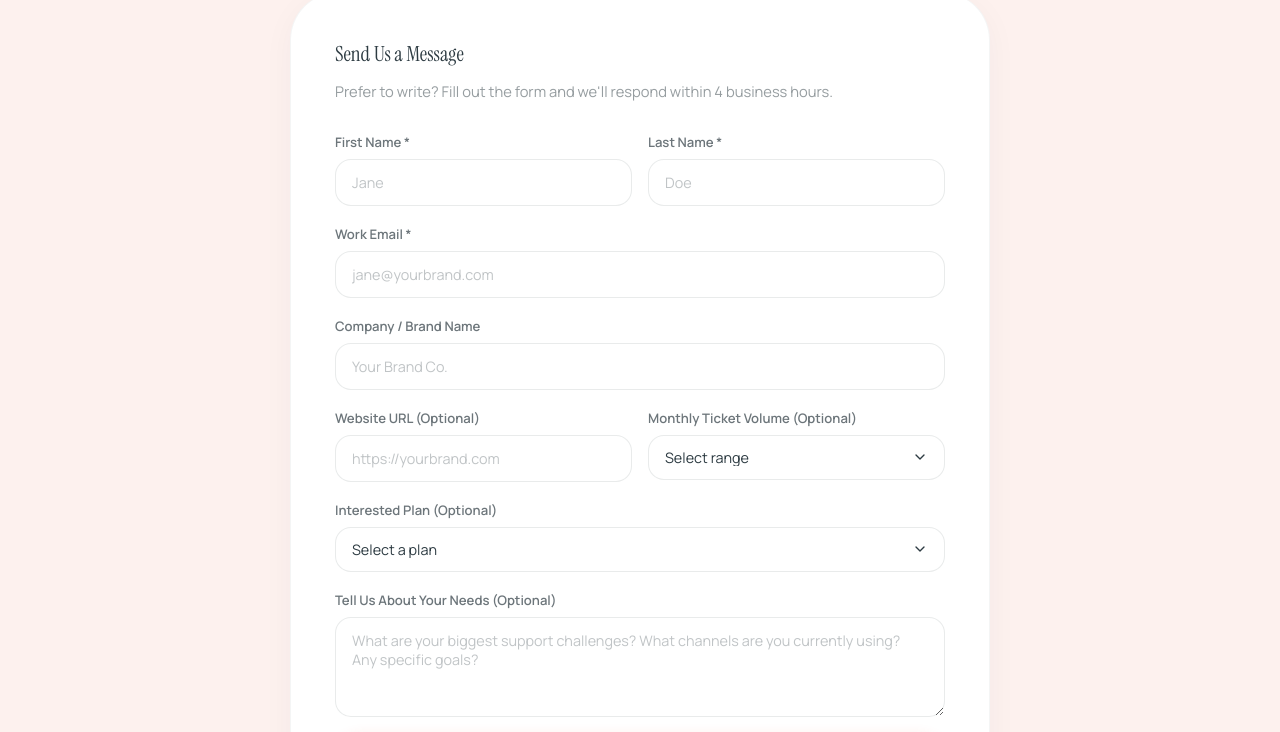
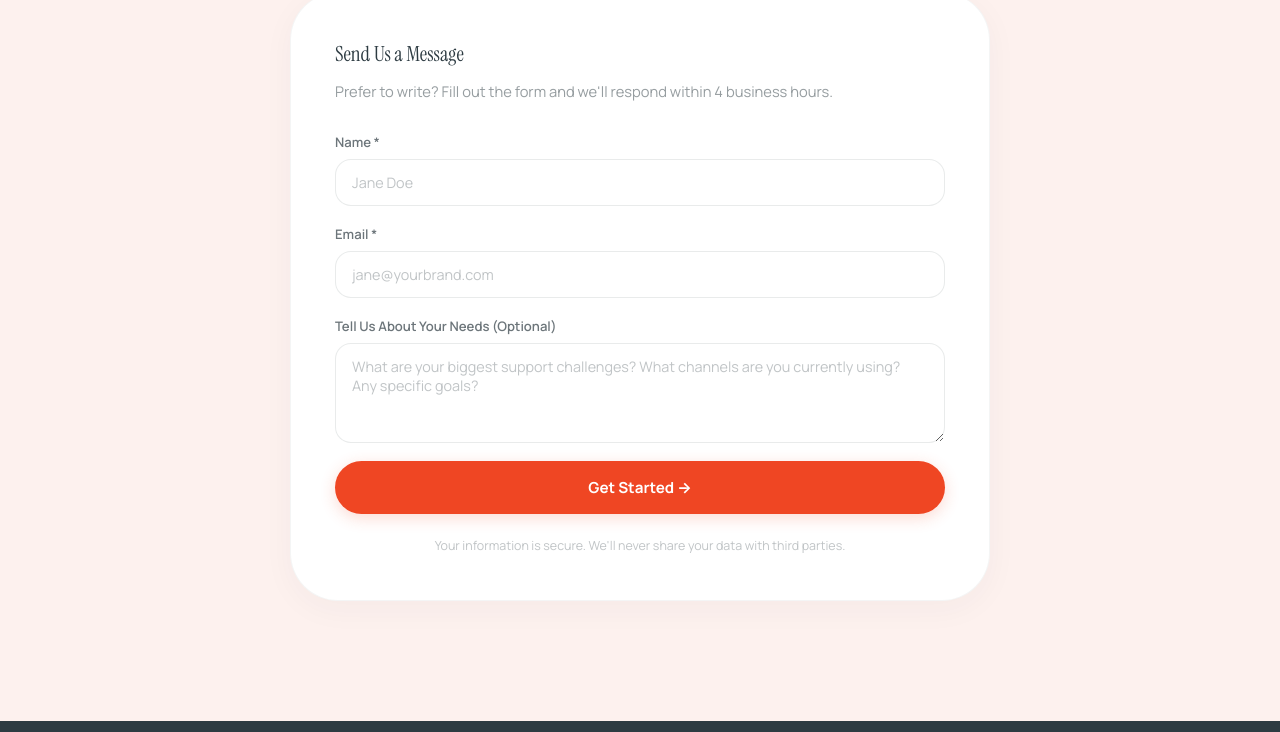
Before and after one commit to hamzakarim2018-XDDD/Website, a plain HTML site: page index.html in a window 1280 px wide. Shown: the part 6200-6932 px from the top of the page. Drawn offline with Linux system fonts and the light colour scheme; a script that the page names is missing; files whose address does not match are found by name.

Commit message:
Update index.html

```diff
--- a/index.html
+++ b/index.html
@@ -766,56 +766,14 @@
             <!-- Formspree config -->
             <input type="text" name="_gotcha" style="display:none" />
 
-            <div class="form-row">
-              <div class="form-group">
-                <label for="firstName">First Name *</label>
-                <input type="text" id="firstName" name="first_name" placeholder="Jane" required />
-              </div>
-              <div class="form-group">
-                <label for="lastName">Last Name *</label>
-                <input type="text" id="lastName" name="last_name" placeholder="Doe" required />
-              </div>
+            <div class="form-group">
+              <label for="name">Name *</label>
+              <input type="text" id="name" name="name" placeholder="Jane Doe" required />
             </div>
 
             <div class="form-group">
-              <label for="email">Work Email *</label>
+              <label for="email">Email *</label>
               <input type="email" id="email" name="email" placeholder="jane@yourbrand.com" required />
-            </div>
-
-            <div class="form-group">
-              <label for="company">Company / Brand Name</label>
-              <input type="text" id="company" name="company" placeholder="Your Brand Co." />
-            </div>
-
-            <div class="form-row">
-              <div class="form-group">
-                <label for="website">Website URL (Optional)</label>
-                <input type="url" id="website" name="website" placeholder="https://yourbrand.com" />
-              </div>
-              <div class="form-group">
-                <label for="volume">Monthly Ticket Volume (Optional)</label>
-                <select id="volume" name="ticket_volume">
-                  <option value="" disabled selected>Select range</option>
-                  <option value="0-500">0 – 500</option>
-                  <option value="500-1500">500 – 1,500</option>
-                  <option value="1500-4000">1,500 – 4,000</option>
-                  <option value="4000-10000">4,000 – 10,000</option>
-                  <option value="10000+">10,000+</option>
-                </select>
-              </div>
-            </div>
-
-            <div class="form-group">
-              <label for="tier">Interested Plan (Optional)</label>
-              <select id="tier" name="interested_tier">
-                <option value="" disabled selected>Select a plan</option>
-                <option value="Starter - $99/mo (500 tickets)">Starter — $99/mo (500 tickets)</option>
-                <option value="Growth - $249/mo (1500 tickets)">Growth — $249/mo (1,500 tickets)</option>
-                <option value="Scale - $599/mo (4000 tickets)">Scale — $599/mo (4,000 tickets)</option>
-                <option value="Nearshore (Hungary) - $19/hr">Human Agents — Nearshore ($19/hr)</option>
-                <option value="Offshore (Philippines) - $12/hr">Human Agents — Offshore ($12/hr)</option>
-                <option value="Not sure yet">Not sure yet — help me decide</option>
-              </select>
             </div>
 
             <div class="form-group">
```
